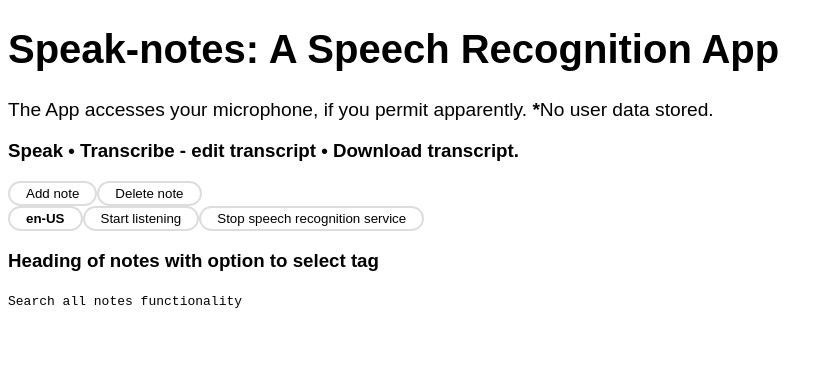
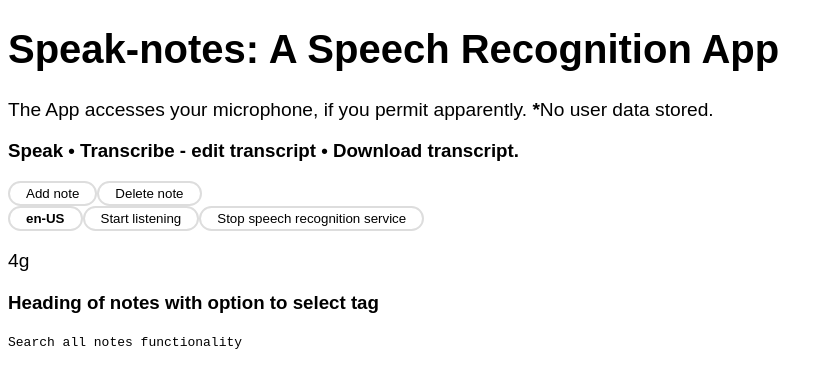
Before and after one commit to contigen/speak-notes, a React (Create React App) app: page / in a window 1280 px wide. Shown: the top 388 px of the page, without its empty margins (0-833 px from the left). Built offline with nearby package versions, Linux system fonts and the light colour scheme.

Commit message:
add a simple code to network connection type

```diff
--- a/src/features/speech-recognition/speech-recognition.js
+++ b/src/features/speech-recognition/speech-recognition.js
@@ -13,6 +13,11 @@ export const SpeechRecognition = () => {
     startSpeechRec,
     stopSpeechRec,
   } = useSpeechRecognition();
+  let preloadVideo = true;
+  const connection = navigator.connection;
+  if (connection) {
+    console.log(connection.effectiveType);
+  }
 
   const [shareData, setShareData] = useState(``);
   const textareaRef = useRef();
@@ -94,7 +99,6 @@ export const SpeechRecognition = () => {
     // trackChangeEvtTimestamp(timeStamp, currentTranscript);
     isDirtyRef.current = true;
     flushSync(() => setTranscriptChange(value));
-    console.log(currentTranscript);
     noteRef.current = currentTranscript;
     setTranscript((prevState) => ({
       ...prevState,
@@ -206,6 +210,7 @@ export const SpeechRecognition = () => {
           Listening to your voice in <b>{navigator.language}</b>
         </p>
       )}
+      <p>{connection.effectiveType}</p>
     </section>
   );
 };
```
